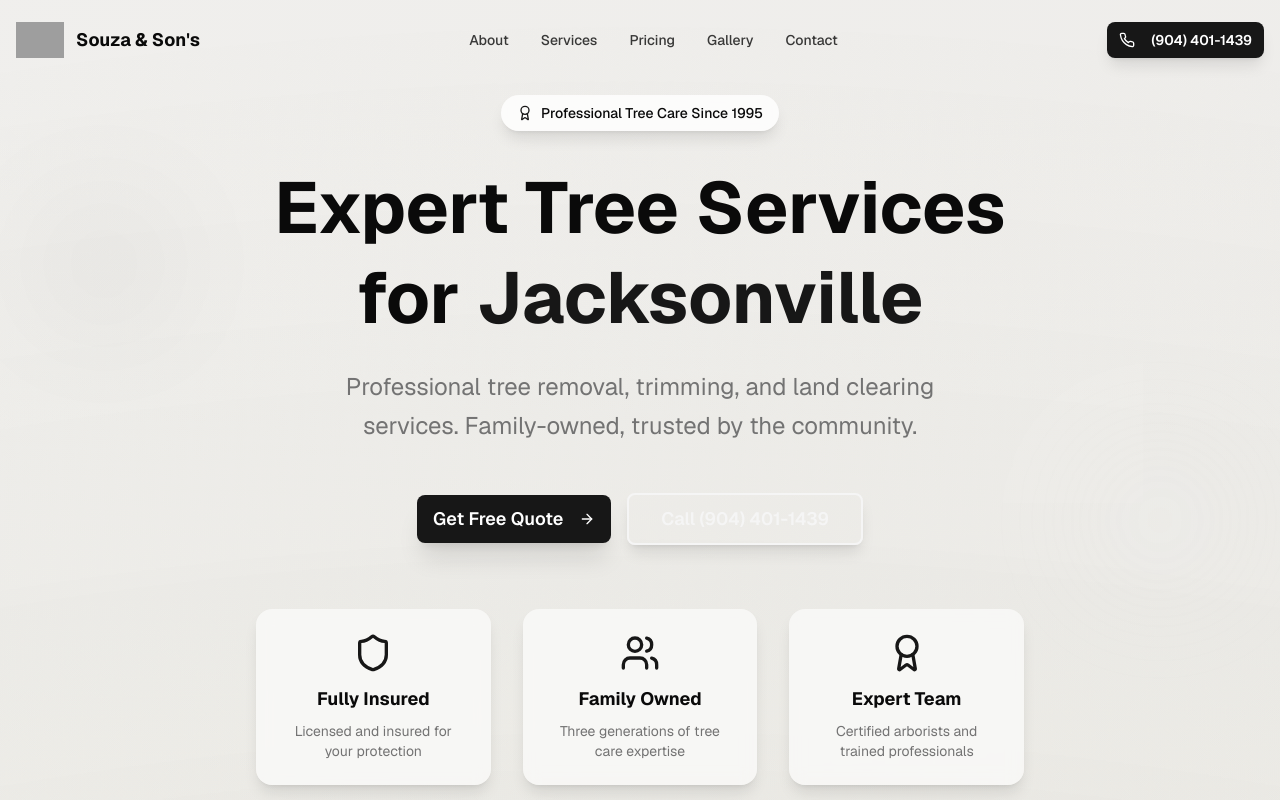
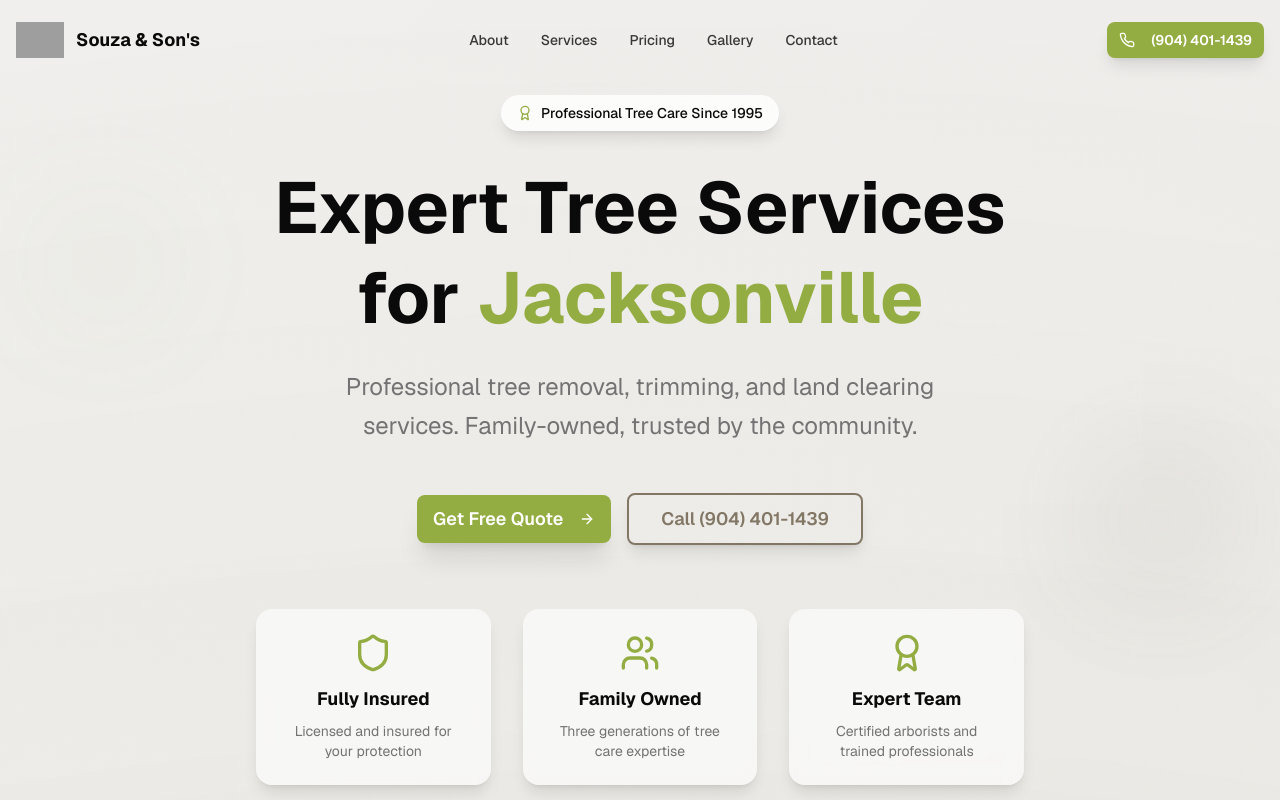
Before and after one commit to Osaid-Siddiqui/souza, a Next.js app: page / in a window 1280 px wide. Shown: the top 800 px of the page. Built offline with nearby package versions, Linux system fonts and the light colour scheme; grey boxes are pictures that could not be loaded.

Commit message:
Rewire theme colors to brand palette and add subtle floating shapes background
cgen-e5510f17b2eb4fab805db70b670bc763

```diff
--- a/app/globals.css
+++ b/app/globals.css
@@ -10,13 +10,13 @@
   --card-foreground: oklch(0.145 0 0);
   --popover: oklch(1 0 0);
   --popover-foreground: oklch(0.145 0 0);
-  --primary: oklch(0.205 0 0);
+  --primary: #94AD42;
   --primary-foreground: oklch(0.985 0 0);
-  --secondary: oklch(0.97 0 0);
+  --secondary: #CDCFC7;
   --secondary-foreground: oklch(0.205 0 0);
   --muted: oklch(0.97 0 0);
   --muted-foreground: oklch(0.556 0 0);
-  --accent: oklch(0.97 0 0);
+  --accent: #827765;
   --accent-foreground: oklch(0.205 0 0);
   --destructive: oklch(0.577 0.245 27.325);
   --destructive-foreground: oklch(0.577 0.245 27.325);
@@ -46,13 +46,13 @@
   --card-foreground: oklch(0.985 0 0);
   --popover: oklch(0.145 0 0);
   --popover-foreground: oklch(0.985 0 0);
-  --primary: oklch(0.985 0 0);
+  --primary: #94AD42;
   --primary-foreground: oklch(0.205 0 0);
-  --secondary: oklch(0.269 0 0);
+  --secondary: #CDCFC7;
   --secondary-foreground: oklch(0.985 0 0);
   --muted: oklch(0.269 0 0);
   --muted-foreground: oklch(0.708 0 0);
-  --accent: oklch(0.269 0 0);
+  --accent: #827765;
   --accent-foreground: oklch(0.985 0 0);
   --destructive: oklch(0.396 0.141 25.723);
   --destructive-foreground: oklch(0.637 0.237 25.331);
@@ -245,3 +245,60 @@
   top: 60%;
   animation-delay: 7s;
 }
+
+/* Subtle floating abstract shapes using brand palette */
+@keyframes drift {
+  0% { transform: translateY(0) translateX(0) scale(1) rotate(0deg); }
+  50% { transform: translateY(-20px) translateX(10px) scale(1.05) rotate(5deg); }
+  100% { transform: translateY(0) translateX(0) scale(1) rotate(0deg); }
+}
+
+.floating-shapes {
+  position: absolute;
+  inset: 0;
+  pointer-events: none;
+  z-index: 0;
+  overflow: hidden;
+}
+
+.floating-shapes .shape {
+  position: absolute;
+  border-radius: 9999px;
+  filter: blur(20px);
+  opacity: 0.12;
+  will-change: transform;
+  animation: drift 28s ease-in-out infinite;
+}
+
+.shape--primary {
+  background: #94AD42;
+  width: 280px;
+  height: 280px;
+  top: 12%;
+  left: -6%;
+}
+
+.shape--secondary {
+  background: #CDCFC7;
+  width: 220px;
+  height: 220px;
+  bottom: 14%;
+  right: -8%;
+  animation-duration: 32s;
+}
+
+.shape--accent {
+  background: #827765;
+  width: 240px;
+  height: 240px;
+  top: 48%;
+  left: 62%;
+  animation-duration: 36s;
+  animation-delay: 6s;
+}
+
+@media (max-width: 768px) {
+  .shape--primary { width: 180px; height: 180px; left: -12%; }
+  .shape--secondary { width: 160px; height: 160px; right: -14%; }
+  .shape--accent { width: 170px; height: 170px; left: 50%; }
+}
```
